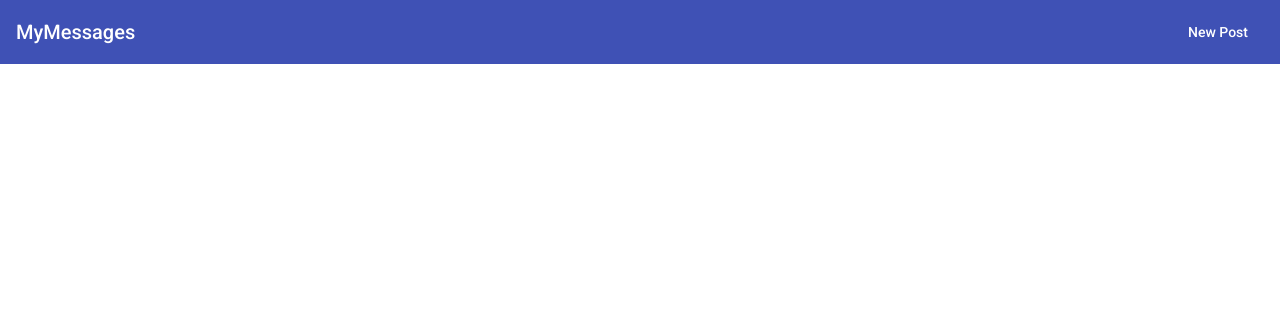
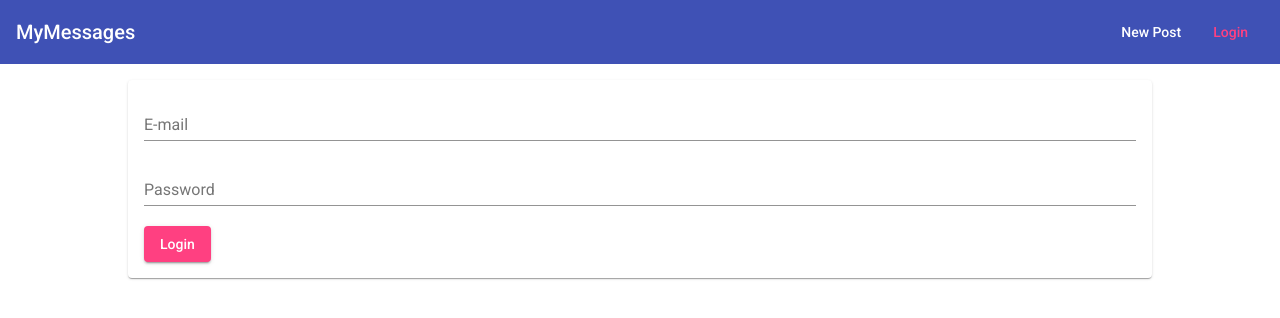
Before and after one commit to igorsmasc/MyMessages, an Angular app: page /login in a window 1280 px wide. Before the commit this address led to /. Shown: the top 318 px of the page. Built offline with nearby package versions, Linux system fonts and the light colour scheme.

Commit message:
Adding the Login Input Fields

```diff
--- a/src/app/app-routing.module.ts
+++ b/src/app/app-routing.module.ts
@@ -2,6 +2,7 @@
 import { RouterModule, Routes } from '@angular/router';
 import { PostListComponent } from './posts/post-list/post-list.component';
 import { PostCreateComponent } from './posts/post-create/post-create.component';
+import { LoginComponent } from './auth/signup/login/login.component';
 
 const routes: Routes = [
     {
@@ -15,6 +16,10 @@
     {
         path: 'edit/:postId',
         component: PostCreateComponent
+    },
+    {
+      path: 'login',
+      component: LoginComponent
     }
 ];
 
--- /dev/null
+++ b/src/app/auth/signup/login/login.component.css
@@ -0,0 +1,7 @@
+mat-form-field {
+  width: 100%;
+}
+
+mat-spinner {
+  margin: auto;
+}
--- /dev/null
+++ b/src/app/auth/signup/login/login.component.html
@@ -0,0 +1,20 @@
+<mat-card>
+  <mat-spinner *ngIf="isLoading"></mat-spinner>
+  <form *ngIf="!isLoading">
+    <mat-form-field>
+      <input matInput type="email" placeholder="E-mail" />
+      <mat-error *ngIf="">Please enter a valid email.</mat-error>
+    </mat-form-field>
+    <mat-form-field>
+      <input type="password" matInput placeholder="Password" />
+      <mat-error *ngIf="">Please enter a valid password.</mat-error>
+    </mat-form-field>
+    <button
+      mat-raised-button
+      color="accent"
+      type="submit"
+    >
+      Login
+    </button>
+  </form>
+</mat-card>
--- /dev/null
+++ b/src/app/auth/signup/login/login.component.ts
@@ -0,0 +1,10 @@
+import { Component } from '@angular/core';
+
+@Component({
+  templateUrl: './login.component.html',
+  styleUrls: ['./login.component.css']
+})
+export class LoginComponent {
+  isLoading = false;
+
+}
--- a/src/app/header/header.component.css
+++ b/src/app/header/header.component.css
@@ -9,6 +9,10 @@
     color: white;
 }
 
+ul {
+  display: flex;
+}
+
 .spacer {
     flex: 1 1 auto;
 }
--- a/src/app/header/header.component.html
+++ b/src/app/header/header.component.html
@@ -2,8 +2,11 @@
     <span><a routerLink="/">MyMessages</a></span>
     <span class="spacer"></span>
     <ul>
-        <li>
-            <a mat-button routerLink="/create" routerLinkActive="mat-accent">New Post</a>
-        </li>
+      <li>
+        <a mat-button routerLink="/create" routerLinkActive="mat-accent">New Post</a>
+    </li>
+    <li>
+      <a mat-button routerLink="/login" routerLinkActive="mat-accent">Login</a>
+  </li>
     </ul>
 </mat-toolbar>
```
Also changed, not shown: src/app/app.module.ts (+5 -2 lines).
